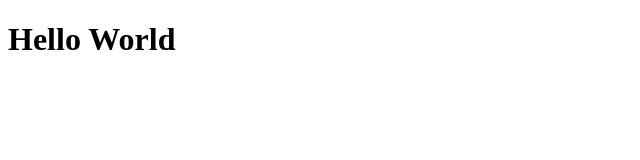
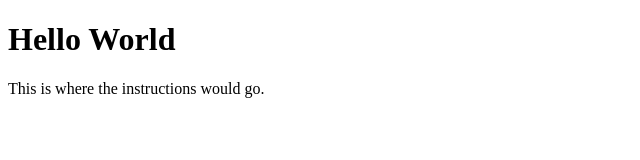
Before and after one commit to dchroninger/demo-repo, a plain HTML site: page index.html in a window 1280 px wide. Shown: the whole page, without its empty margins (0-640 px from the left). Drawn offline with Linux system fonts and the light colour scheme.

Commit message:
Added template location for instructions

```diff
--- a/index.html
+++ b/index.html
@@ -6,6 +6,9 @@
 </head>
 <body>
     <h1>Hello World</h1>
+    <p>
+        This is where the instructions would go.
+    </p>
 </body>
 <script src="main.js"></script>
 </html>
```
